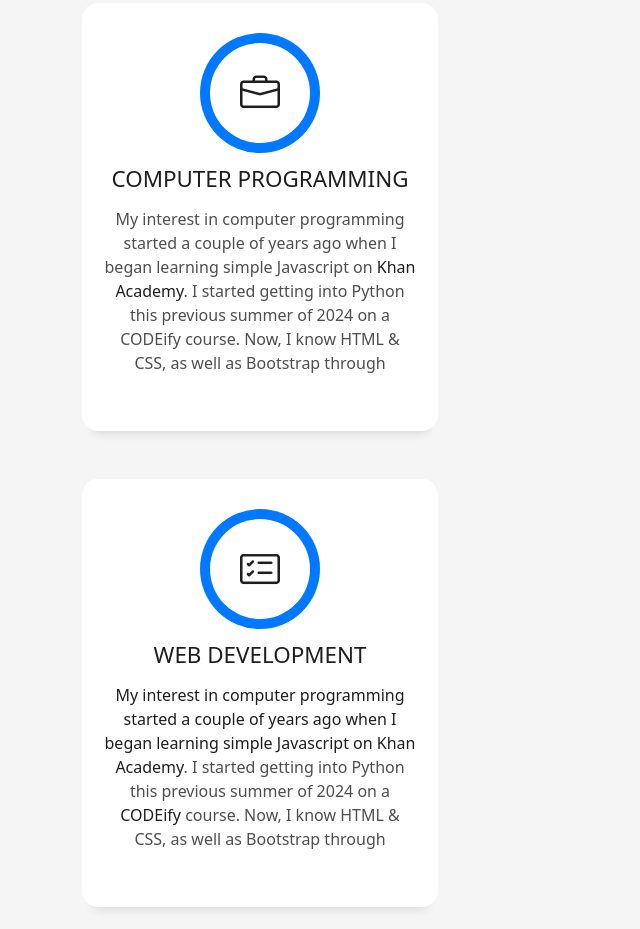
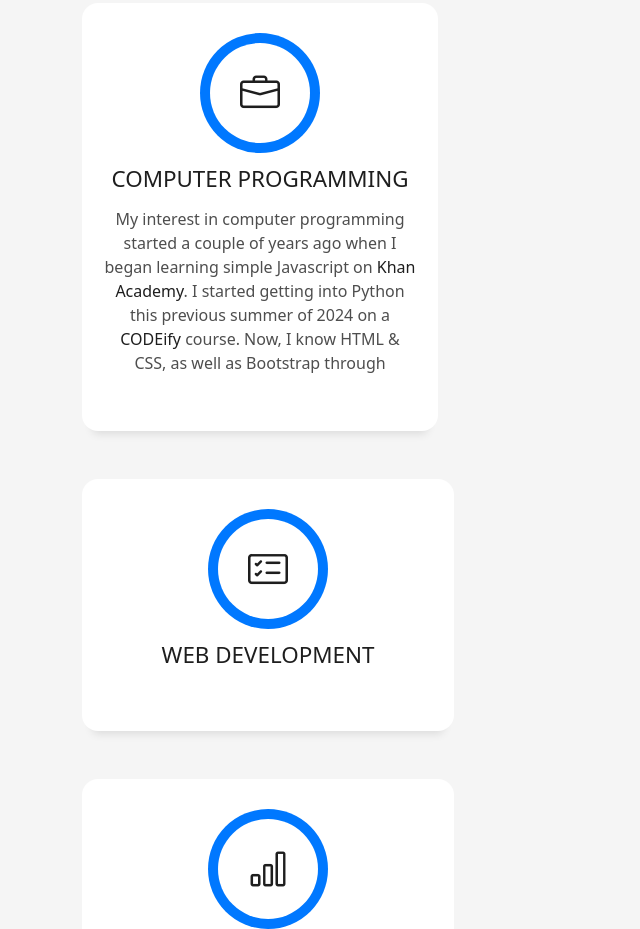
Before and after one commit to KidBadGoodGuy/Arjun-HTML-Expo-24-25-SILC-First-Internet-Repository, a plain HTML site: page index.html in a window 1280 px wide. Shown: the part 1841-2770 px from the top of the page, without its empty margins (0-640 px from the left). Drawn offline with Linux system fonts and the light colour scheme.

Commit message:
Update index.html

```diff
--- a/index.html
+++ b/index.html
@@ -158,8 +158,9 @@
               </div>
               <div class="service-content">
                 <h2 class="s-title">Computer Programming</h2>
-                <p>My interest in computer programming started a couple of years ago when I began learning simple Javascript on <a href="https://www.khanacademy.org/computing/computer-programming/programming">Khan Academy</a>. I started getting into Python this previous summer of 2024 on a <a href"https://code-ify.org/">CODEify course</a>. Now, I know HTML & CSS, as well as Bootstrap through <b><a href="https://sites.google.com/silcmn.com/silcminnesota/home?authuser=0"><abbr style="color: orange;" title="School of Indian Language & Culture>SILC</abbr>"</a></b></p>
-              </div>
+                <p>
+                 My interest in computer programming started a couple of years ago when I began learning simple Javascript on <a href="https://www.khanacademy.org/computing/computer-programming/programming">Khan Academy</a>. I started getting into Python this previous summer of 2024 on a <a href="https://code-ify.org/">CODEify</a> course. Now, I know HTML & CSS, as well as Bootstrap through <b><a href="https://sites.google.com/silcmn.com/silcminnesota/home?authuser=0"><abbr style="color: orange;" title="School of Indian Language & Culture>SILC</abbr>"</a></b>
+                </div>
             </div>
           </div>
           <div class="col-md-4">
@@ -170,8 +171,6 @@
               <div class="service-content">
                 <h2 class="s-title">Web Development</h2>
                 <p>
-                 My interest in computer programming started a couple of years ago when I began learning simple Javascript on <a href="https://www.khanacademy.org/computing/computer-programming/programming">Khan Academy</a>. I started getting into Python this previous summer of 2024 on a <a href="https://code-ify.org/">CODEify</a> course. Now, I know HTML & CSS, as well as Bootstrap through <b><a href="https://sites.google.com/silcmn.com/silcminnesota/home?authuser=0"><abbr style="color: orange;" title="School of Indian Language & Culture>SILC</abbr>"</a></b>
-
                 </p>
               </div>
             </div>
```
